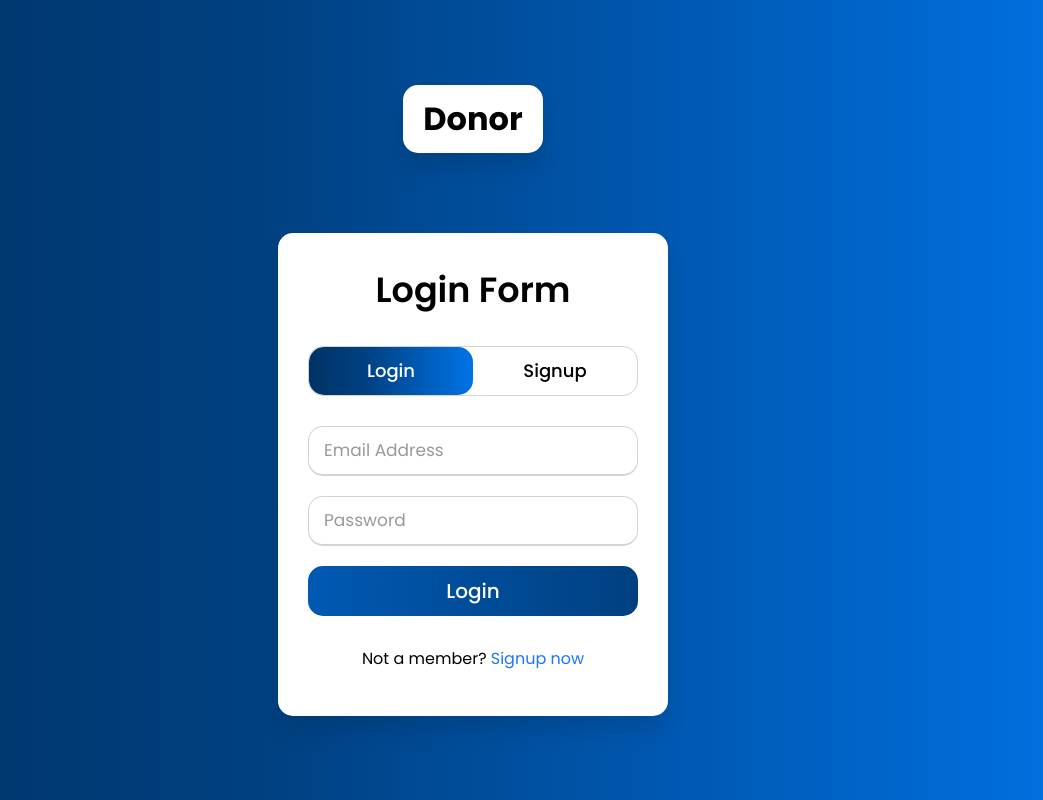
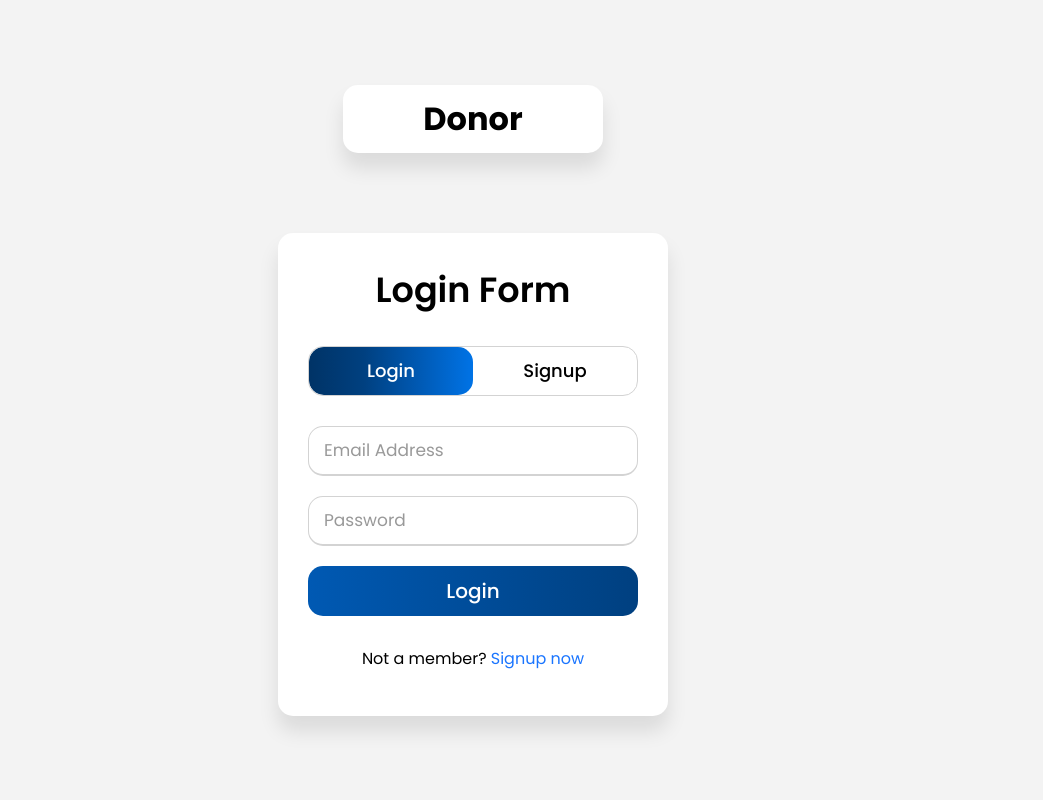
Before and after one commit to TaskmasterRishi/BloodBank, a PHP site: page /donor_login.html in a window 1280 px wide. Shown: the whole page, without its empty margins (167-1210 px from the left). Run offline with PHP 8.4, Linux system fonts and the light colour scheme.

Commit message:
final changes

```diff
--- a/CSS/donor_login.css
+++ b/CSS/donor_login.css
@@ -17,7 +17,7 @@ body {
   place-items: center;
   /* background: url("/Image/Donor-transformed.jpeg") no-repeat center;
   background-size: cover; */
-  background: -webkit-linear-gradient(left, #003366, #004080, #0059b3, #0073e6);
+  background: rgb(243, 243, 243);
 }
 ::selection {
   background: #1a75ff;
@@ -30,7 +30,7 @@ body {
   font-family: "Poppins";
   max-width: 300px;
   background: #ffffff;
-  padding: 10px 20px;
+  padding: 10px 80px;
   border-radius: 15px;
   box-shadow: 0px 15px 20px rgba(0, 0, 0, 0.1);
 }
```
